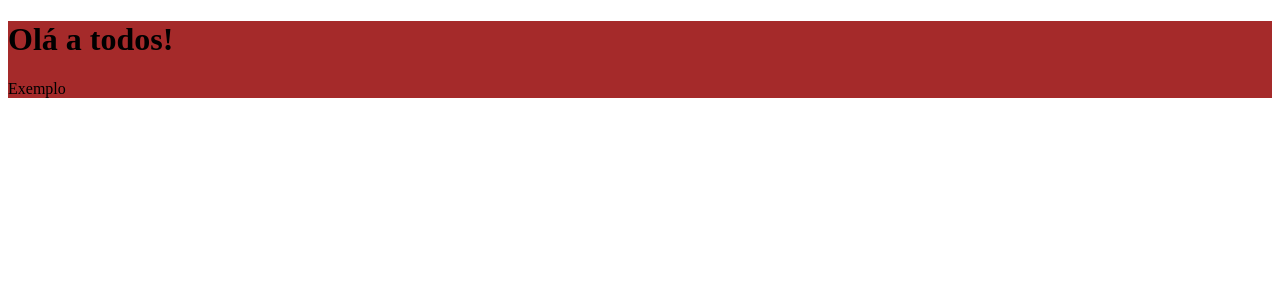
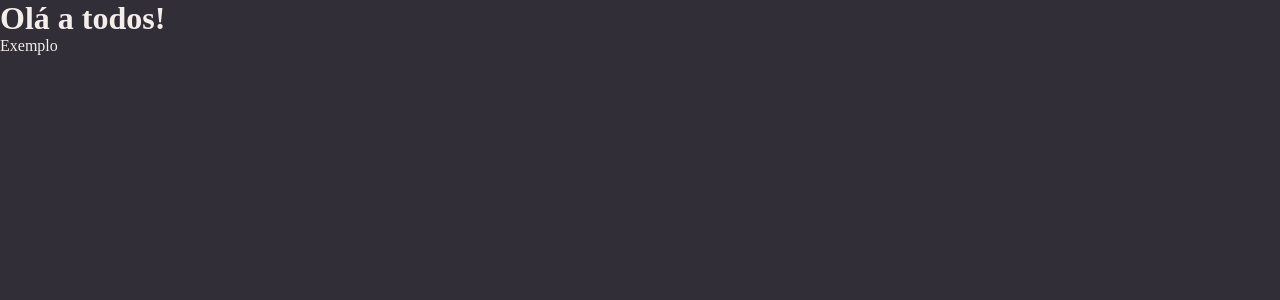
Before and after one commit to alexsmarra/rocketnotesRemake, a React (Vite) app: page / in a window 1280 px wide. Shown: the top 300 px of the page. Built offline with nearby package versions, Linux system fonts and the light colour scheme.

Commit message:
criando arquivo de estilizacao global

```diff
--- a/src/main.jsx
+++ b/src/main.jsx
@@ -4,11 +4,14 @@
 import { ThemeProvider } from 'styled-components'
 import theme from './styles/theme'
 
+import GlobalStyles from './styles/global'
+
 import { Details } from './pages/Details'
 
 ReactDOM.createRoot(document.getElementById('root')).render(
   <React.StrictMode >
     <ThemeProvider theme={theme}>
+      <GlobalStyles />
       <Details />
     </ThemeProvider>
   </React.StrictMode>,
--- a/src/pages/Details/styles.js
+++ b/src/pages/Details/styles.js
@@ -1,5 +1,5 @@
 import styled from "styled-components"
 
 export const Container = styled.div`
-   background: brown;
+
 `
--- /dev/null
+++ b/src/styles/global.js
@@ -0,0 +1,28 @@
+import { createGlobalStyle } from "styled-components";
+
+export default createGlobalStyle`
+   * {
+      margin: 0;
+      padding: 0;
+      box-sizing: border-box;
+   }
+
+   body {
+      background-color: ${({ theme }) => theme.COLORS.BACKGROUND_800};
+      color: ${({ theme }) => theme.COLORS.WHITE};
+   }
+
+   a {
+      text-decoration: none;
+   }
+
+   button, a {
+      cursor: pointer;
+      transition: filter 0.2s;
+   }
+
+   button:hover, a:hover {
+      filter: brightness(0.9);
+   }
+
+`;
```
